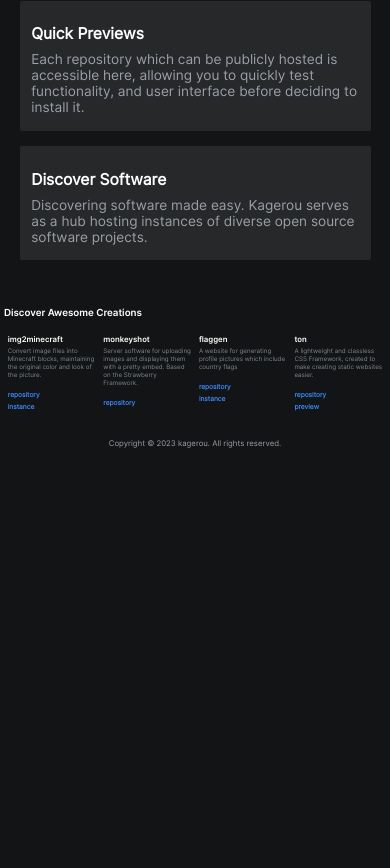
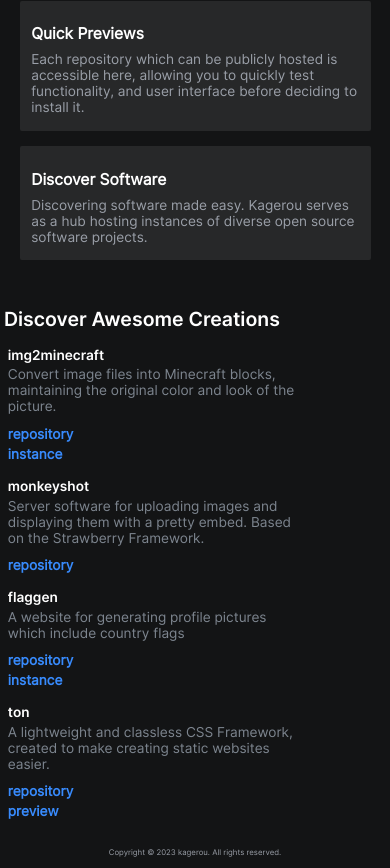
Before and after one commit to elderguardian/kagerou, a JavaScript app: page / in a window 390 px wide. Shown: the part 604-1472 px from the top of the page. Before the commit the page ends 1064 px from the top, so only its background shows below. Built offline with nearby package versions, Linux system fonts and the light colour scheme.

Commit message:
adjusted discover section on smaller screens

```diff
--- a/src/sections/Discover/DiscoverSection.svelte
+++ b/src/sections/Discover/DiscoverSection.svelte
@@ -77,4 +77,27 @@
         text-decoration: none;
         font-weight: bold;
     }
+
+    @media screen and (max-width: 600px) {
+        #section-discover h2 {
+            font-size: 5vw;
+        }
+
+        #section-discover div {
+            flex-direction: column;
+        }
+
+        #section-discover div article {
+            width: 80%;
+        }
+
+        #section-discover h3 {
+            font-size: 3.5vw;
+        }
+
+        #section-discover article p,
+        #section-discover article a {
+            font-size: 3.5vw;
+        }
+    }
 </style>
```
